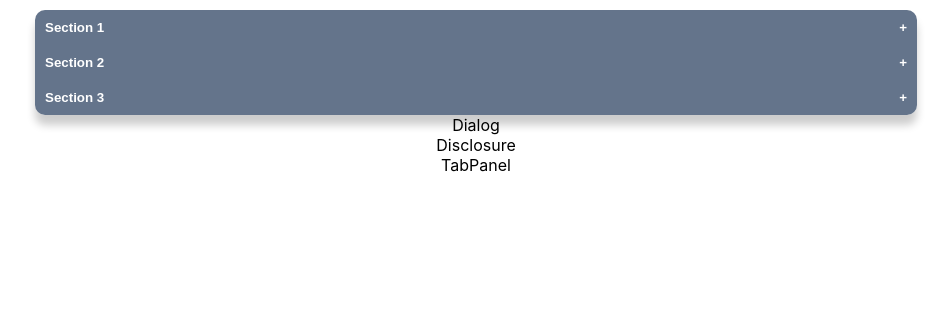
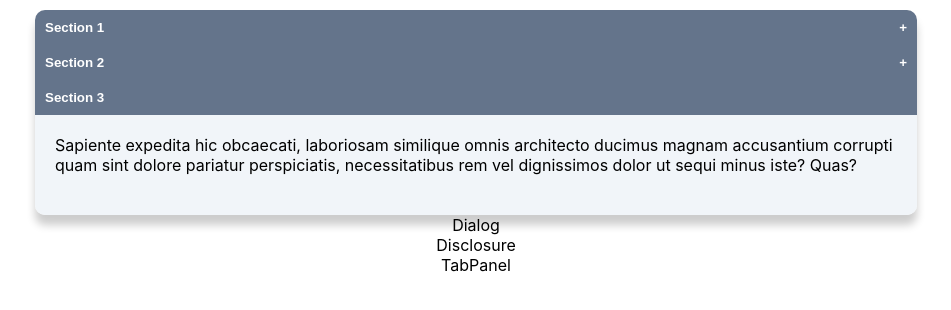
Before and after one commit to akilgrant93/wcag-aa-compliant-components, a React (Create React App) app: page / in a window 1280 px wide. Shown: the top 310 px of the page, without its empty margins (164-1115 px from the left). Built offline with nearby package versions, Linux system fonts and the light colour scheme.

Commit message:
If the accordion panel associated with an accordion header is visible, and if the accordion does not permit the panel to be collapsed, the header button element has aria-disabled set to true.

```diff
--- a/src/Accordion.js
+++ b/src/Accordion.js
@@ -25,7 +25,8 @@ export default function Accordion() {
       title: 'Section 3',
       content: `Sapiente expedita hic obcaecati, laboriosam similique omnis architecto ducimus magnam accusantium corrupti
       quam sint dolore pariatur perspiciatis, necessitatibus rem vel dignissimos
-      dolor ut sequi minus iste? Quas?`
+      dolor ut sequi minus iste? Quas?`,
+      type: 'disabled'
     }
   ];
 
@@ -39,8 +40,8 @@ export default function Accordion() {
   return (
     <>
       <div style={accordion}>
-      {accordionData.map(({ title, content }, idx) => (
-          <AccordionItem key={idx} title={title} content={content} idx={idx} lastIdx={accordionData.length}/>
+      {accordionData.map(({ title, content, type }, idx) => (
+          <AccordionItem key={idx} type={type} title={title} content={content} idx={idx} lastIdx={accordionData.length}/>
         ))}
       </div>
     </>
--- a/src/AccordionItem.js
+++ b/src/AccordionItem.js
@@ -30,8 +30,6 @@ export default function AccordionItem(props) {
     titleRef.current.style.backgroundColor="rgb(100 116 139)";
   }
 
-  // console.log(prevExpanded)
-
   return (
     <div style={
       props.idx === props.lastIdx-1
@@ -45,13 +43,14 @@ export default function AccordionItem(props) {
       style={accordionTitle}
       aria-controls={`accordionContent_${props.idx+1}`}
       aria-expanded={isActive}
+      aria-disabled={props.type === 'disabled' ? true : false}
       onMouseOver={MouseOver} onMouseOut={MouseOut}
-      onClick={() => setIsActive(!isActive)}>
+      onClick={() => props.type ? null : setIsActive(!isActive)} >
       <div style={{fontWeight:'700'}}>{props.title}</div>
-      <div style={{cursor:'pointer', fontWeight:'bold'}}>{isActive ? '-' : '+'}</div>
+      <div style={{cursor:'pointer', fontWeight:'bold'}}>{isActive ? '-' : props.type ? '' : '+'}</div>
     </button>
     </div>
-    {isActive && <div id={`accordionContent_${props.idx+1}`} style={accordionContent}>{props.content}</div>}
+    {(isActive || props.type) && <div id={`accordionContent_${props.idx+1}`} style={accordionContent}>{props.content}</div>}
   </div>
   )
 }
```
